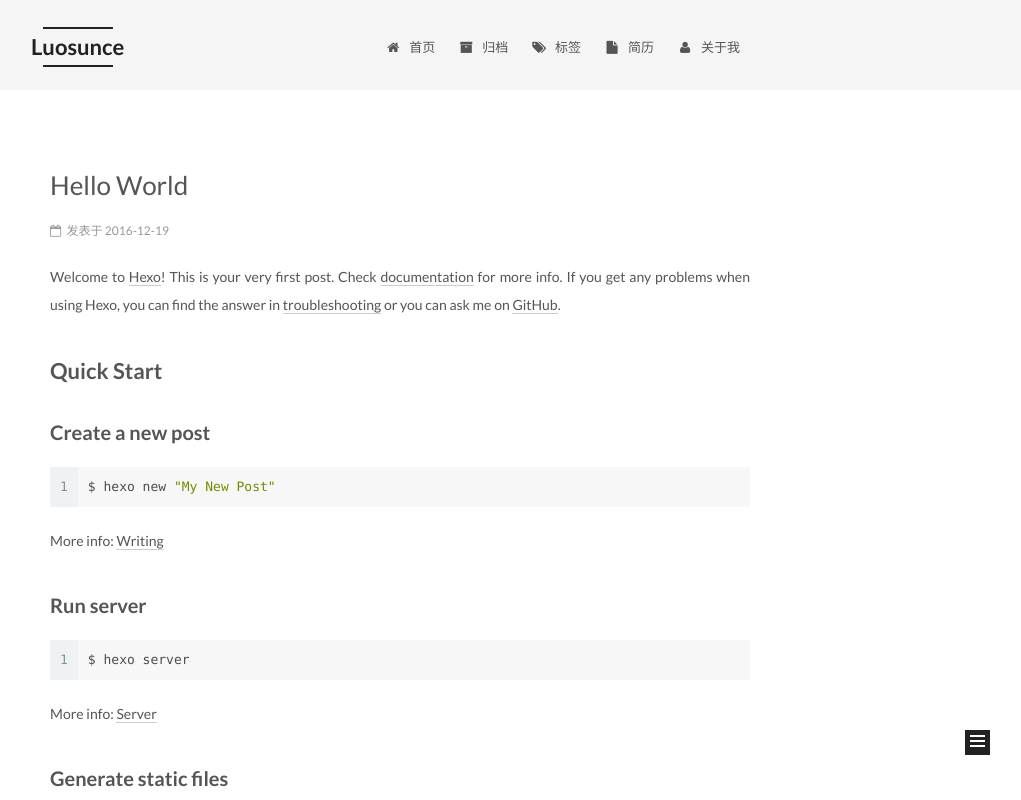
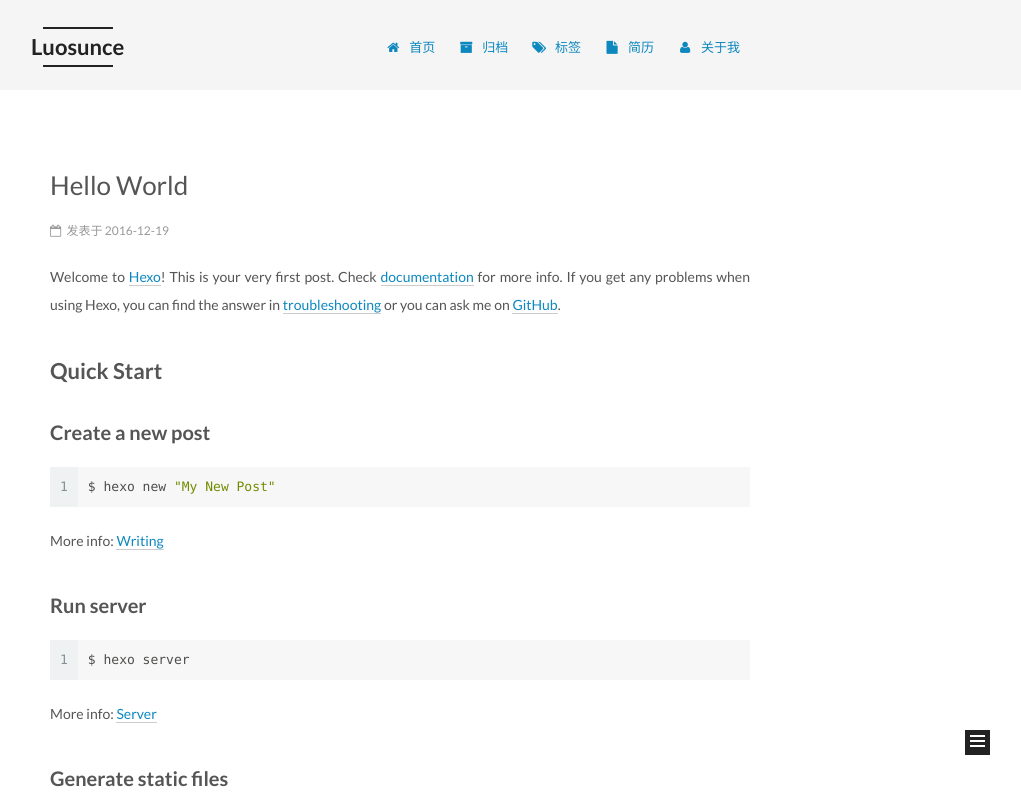
Before and after one commit to Luosunce/luosunce.github.io, a plain HTML site: page index.html in a window 1280 px wide. Shown: the top 800 px of the page, without its empty margins (240-1261 px from the left). Drawn offline with Linux system fonts and the light colour scheme.

Commit message:
update resume

```diff
--- a/css/main.css
+++ b/css/main.css
@@ -277,7 +277,7 @@ p {
   margin: 0 0 25px 0;
 }
 a {
-  color: #555;
+  color: #0d88bf;
   text-decoration: none;
   border-bottom: 1px solid #999;
   word-wrap: break-word;
```
